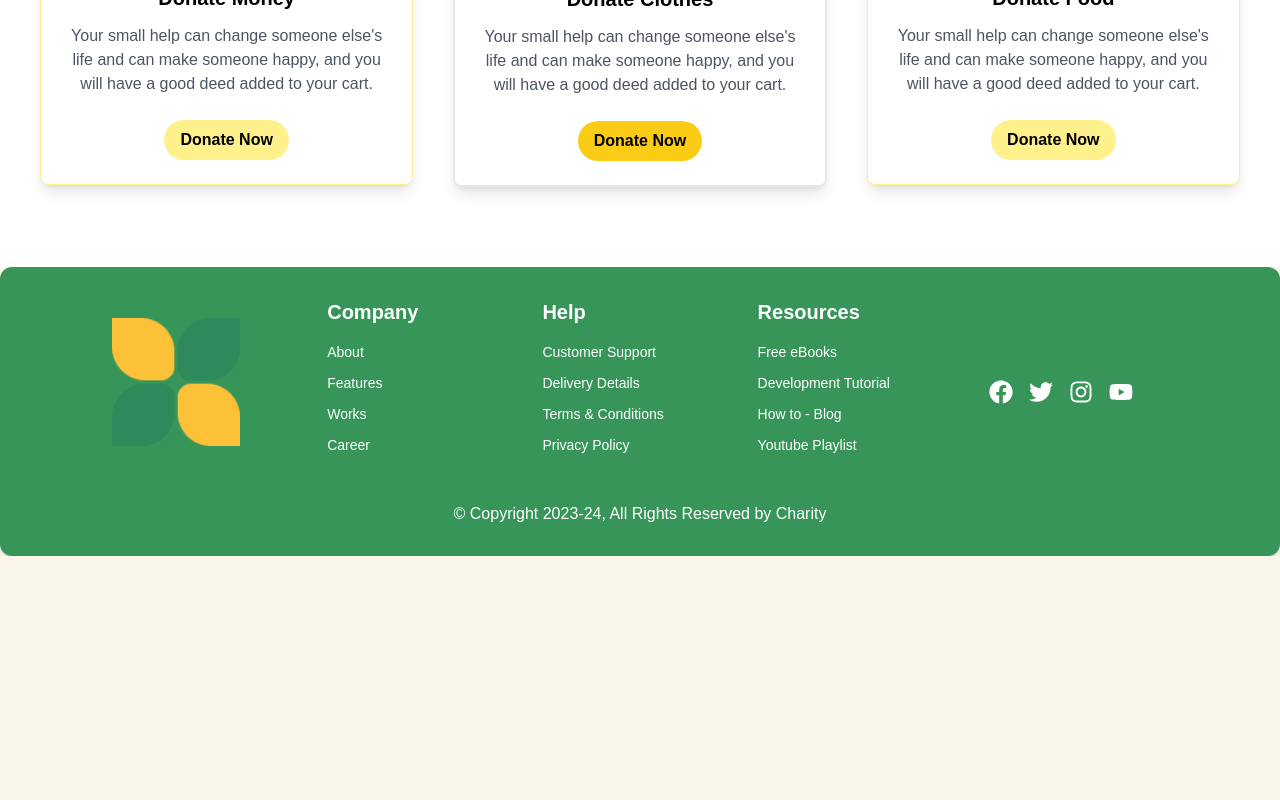
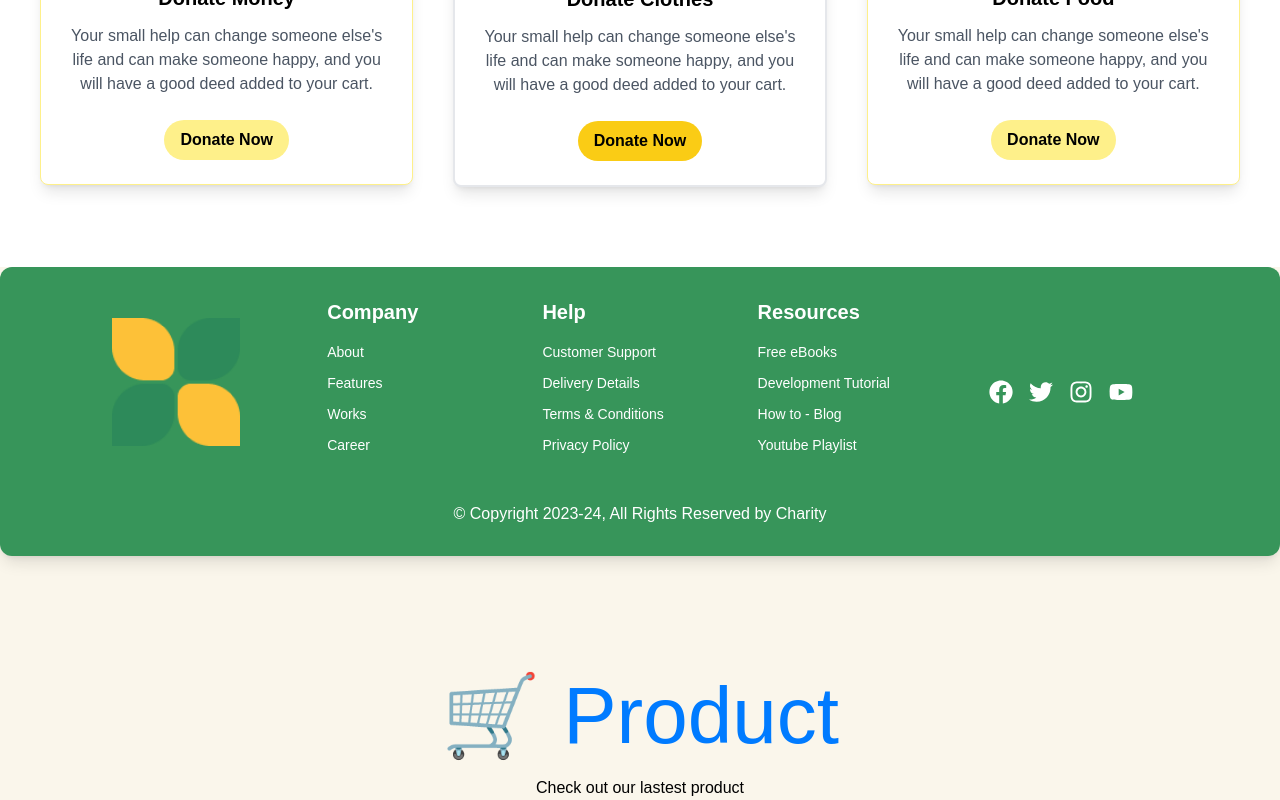
Before and after one commit to rohanwadadar/charity-website, a React (Create React App) app: page / in a window 1280 px wide. Shown: the part 1902-2702 px from the top of the page. Before the commit the page ends 2458 px from the top, so only its background shows below. Built offline with nearby package versions, Linux system fonts and the light colour scheme.

Commit message:
Update App.js

```diff
--- a/src/App.js
+++ b/src/App.js
@@ -14,10 +14,10 @@ function App() {
       <Navbar />
       <Hero />
       <Statistics />
-
+  <Product />
 
       <Routes>
-        <Route path="/product" element={<Product />} />
+
         <Route path="/productList" element={<ProductListing />} />
         <Route path="/productDetails/:id" element={<ProductDetails />} /> {/* Example route for product details */}
       </Routes>
```
